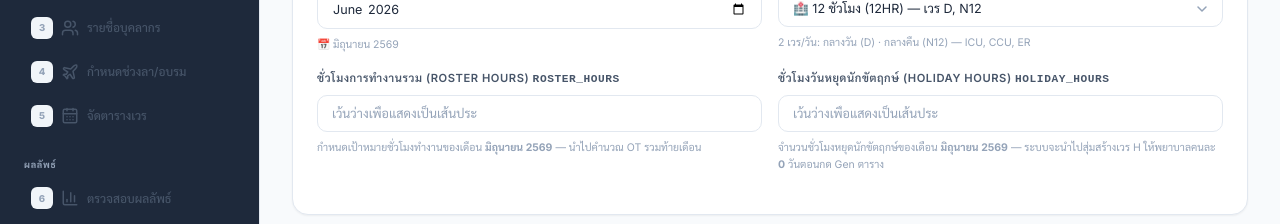
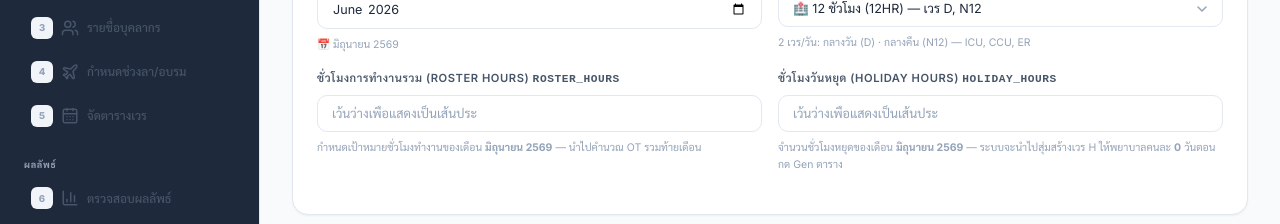
Before and after one commit to trpxmac/nurse-scheduling-mvp, a React (Vite) app: page / in a window 1280 px wide. Shown: the part 350-574 px from the top of the page. Built offline with nearby package versions, Linux system fonts and the light colour scheme.

Commit message:
UI: Remove 'นักขัตฤกษ์' from Results and Config pages

```diff
--- a/src/pages/ConfigPage.jsx
+++ b/src/pages/ConfigPage.jsx
@@ -177,7 +177,7 @@ export default function ConfigPage() {
             <span className="form-hint">กำหนดเป้าหมายชั่วโมงทำงานของเดือน <strong>{config.month && getMonthName(config.month)}</strong> — นำไปคำนวณ OT รวมท้ายเดือน</span>
           </div>
           <div className="form-group">
-            <label className="form-label">ชั่วโมงวันหยุดนักขัตฤกษ์ (Holiday Hours) <code>holiday_hours</code></label>
+            <label className="form-label">ชั่วโมงวันหยุด (Holiday Hours) <code>holiday_hours</code></label>
             <input
               className="form-input"
               type="text"
@@ -185,7 +185,7 @@ export default function ConfigPage() {
               onChange={(e) => handleMonthlyChange('holiday_hours', e.target.value)}
               placeholder="เว้นว่างเพื่อแสดงเป็นเส้นประ"
             />
-            <span className="form-hint">จำนวนชั่วโมงหยุดนักขัตฤกษ์ของเดือน <strong>{config.month && getMonthName(config.month)}</strong> — ระบบจะนำไปสุ่มสร้างเวร H ให้พยาบาลคนละ <strong>{config.holiday_hours ? Math.floor(Number(config.holiday_hours)/8) : 0}</strong> วันตอนกด Gen ตาราง</span>
+            <span className="form-hint">จำนวนชั่วโมงหยุดของเดือน <strong>{config.month && getMonthName(config.month)}</strong> — ระบบจะนำไปสุ่มสร้างเวร H ให้พยาบาลคนละ <strong>{config.holiday_hours ? Math.floor(Number(config.holiday_hours)/8) : 0}</strong> วันตอนกด Gen ตาราง</span>
           </div>
         </div>
       </div>
--- a/src/pages/ResultsPage.jsx
+++ b/src/pages/ResultsPage.jsx
@@ -238,7 +238,7 @@ export default function ResultsPage() {
           <p>{getMonthName(viewMonth)} — {config.unit_name || config.hospital_name}</p>
           <div style={{ marginTop: '8px', display: 'flex', gap: '16px', fontSize: '0.9rem', color: 'var(--color-text-muted)' }}>
             <span><strong>เป้าหมาย (Roster Hours):</strong> {monthlySettings.roster_hours || '-'} ชม.</span>
-            <span><strong>วันหยุดนักขัตฤกษ์ (Holiday Hours):</strong> {monthlySettings.holiday_hours || '-'} ชม.</span>
+            <span><strong>วันหยุด (Holiday Hours):</strong> {monthlySettings.holiday_hours || '-'} ชม.</span>
           </div>
         </div>
         <div className="page-header-actions">
```
